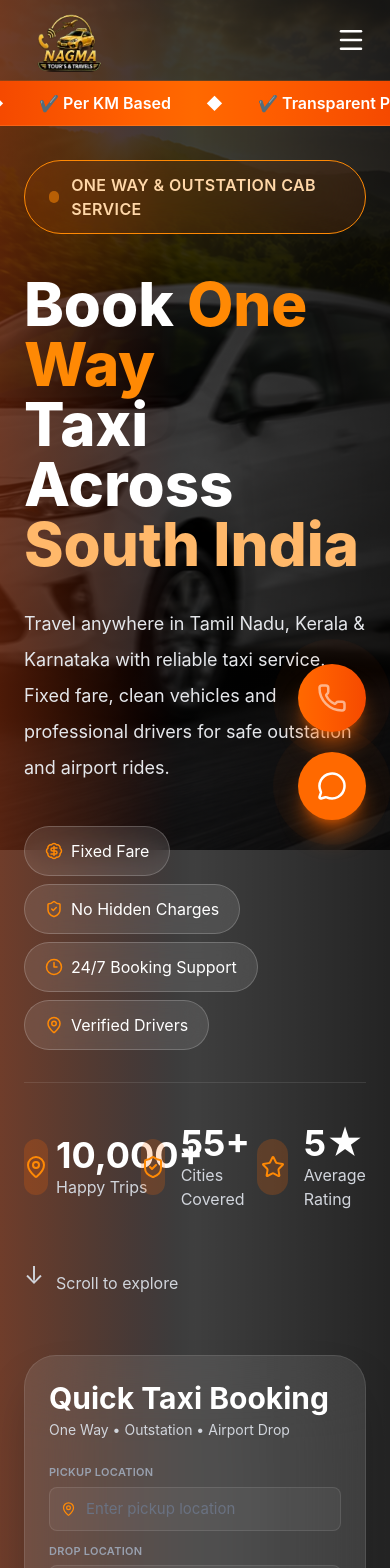
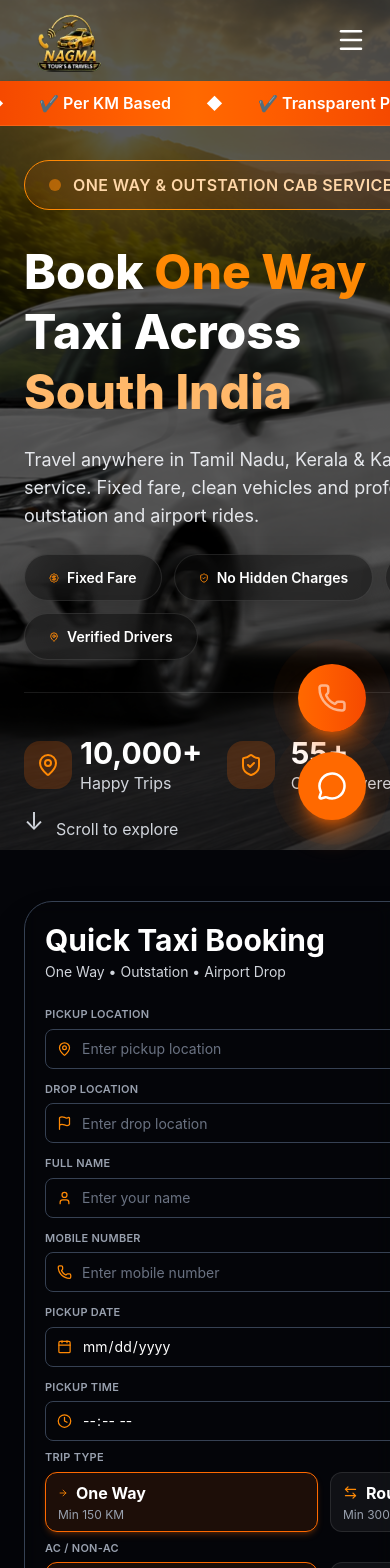
Before and after one commit to Someshwaran-M/restaurant, a React app: page / in a window 390 px wide. Shown: the top 1568 px of the page. Built offline with nearby package versions, Linux system fonts and the light colour scheme; the HTML template or start-up script is replaced by a standard one.

Commit message:
Update service

```diff
--- a/src/App.jsx
+++ b/src/App.jsx
@@ -18,6 +18,9 @@ import Tours from "./components/Tours";
 function App() {
   const [showMore, setShowMore] = useState(false);
   const [darkMode, setDarkMode] = useState(true);
+  const [showTours, setShowTours] = useState(false);
+  const [showGallery, setShowGallery] = useState(false);
+  const [showContact, setShowContact] = useState(false);
 
   return (
     <div className="bg-white overflow-x-hidden">
@@ -26,14 +29,13 @@ function App() {
 
       <Navbar darkMode={darkMode} setDarkMode={setDarkMode} />
 
-      {/* Main Content */}
       <main>
         <section id="home">
-          <Hero />
+          <Hero darkMode={darkMode} />
         </section>
 
         <section id="about">
-          <About />
+          <About darkMode={darkMode}/>
         </section>
 
         <section id="destinationcards">
--- a/src/components/Hero.jsx
+++ b/src/components/Hero.jsx
@@ -17,11 +17,7 @@ import {
   MessageCircle,
 } from "lucide-react";
 
-// Background: public/cars/Herobg.png -> served from root as /cars/Herobg.png
 const heroBg = "/cars/Herobg.png";
-
-// Vehicle list -- order matches the reference grid (3 columns).
-// Edit names / prices here; images from public/cars/Car1.png ... Car7.png
 const vehicles = [
   { id: 1, name: "MINI", price: "₹15/km", img: "/cars/Car1.png" },
   { id: 2, name: "SEDAN", price: "₹16/km", img: "/cars/Car2.png" },
@@ -32,18 +28,40 @@ const vehicles = [
   { id: 7, name: "FORCE URBANIA", price: "₹35/km", img: "/cars/Car7.png" },
 ];
 
-// ---- Shared style tokens so every field/box is exactly the same size ----
-const fieldLabel =
-  "block text-[11px] font-semibold uppercase tracking-wide text-gray-400 mb-1.5";
-const fieldInput =
-  "w-full h-11 rounded-lg border border-white/10 bg-white/5 pl-9 pr-3 text-[15px] text-white placeholder:text-gray-500 outline-none transition focus:border-orange-500/60 focus:bg-white/10";
-const fieldIcon =
-  "pointer-events-none absolute left-3 top-1/2 -translate-y-1/2 text-orange-400";
+function Hero({ darkMode }) {
+  const [tripType, setTripType] = useState("oneway");
+  const [acType, setAcType] = useState("ac");
+  const [vehicle, setVehicle] = useState(2);
+
+  const fieldLabel = `block mb-1.5 text-[11px] font-semibold uppercase tracking-wide ${
+    darkMode ? "text-gray-400" : "text-gray-700"
+  }`;
+
+  const fieldInput = `w-full h-10 rounded-lg border pl-9 pr-3 text-sm outline-none transition-all duration-300 ${
+    darkMode
+      ? "border-gray-700  text-white placeholder:text-gray-500 focus:border-orange-500 focus:bg-[#111827]"
+      : "border-gray-300 bg-white text-gray-900 placeholder:text-gray-500 focus:border-orange-500 focus:bg-orange-50"
+  }`;
+
+  const fieldIcon = `pointer-events-none absolute left-3 top-1/2 -translate-y-1/2 ${
+    darkMode ? "text-orange-400" : "text-orange-500"
+  }`;
+
+  const toggleBase =
+    "rounded-xl border px-3 py-2 text-left transition-all duration-300";
+
+  const toggleSelected =
+    "border-orange-500 bg-orange-500/10 text-orange-500 shadow-md shadow-orange-500/20";
+
+  const toggleIdle = darkMode
+    ? "border-white/10 bg-white/5 text-white hover:border-orange-400 hover:bg-orange-500/5"
+    : "border-gray-300 bg-gray-100 text-gray-900 hover:border-orange-400 hover:bg-orange-50";
 
   function Field({ label, icon: Icon, ...props }) {
   return (
     <div>
       <label className={fieldLabel}>{label}</label>
+
       <div className="relative">
         <Icon size={15} className={fieldIcon} />
         <input className={fieldInput} {...props} />
@@ -52,32 +70,27 @@ function Field({ label, icon: Icon, ...props }) {
   );
 }
 
-function Hero() {
-  const [tripType, setTripType] = useState("oneway");
-  const [acType, setAcType] = useState("ac");
-  const [vehicle, setVehicle] = useState(2);
-
-  const toggleBase =
-    "rounded-xl border px-4 py-3.5 text-left transition duration-150";
-  const toggleSelected = "border-orange-500/60 bg-orange-500/10 text-white";
-  const toggleIdle =
-    "border-white/10 bg-white/5 text-gray-300 hover:bg-white/10 hover:border-white/20";
 
   return (
-    <section id="home" className="relative min-h-screen overflow-hidden">
+    <section id="home" className="relative min-h-[850px] overflow-hidden bg-[#0b0f19]">
 
-      {/* Background */}
+
       <div
   className="absolute top-0 left-0 w-full h-[850px] bg-cover bg-center bg-no-repeat"
   style={{ backgroundImage: `url(${heroBg})` }}
 />
-      <div className="absolute inset-0 bg-black/65" />
-      <div className="absolute inset-0 bg-gradient-to-r from-orange-900/60 via-black/30 to-black/60" />
 
-      {/* Content */}
-      <div className="relative z-10 max-w-7xl mx-auto px-6 pt-40 pb-20">
+<div
+  className={`absolute inset-0 transition-colors duration-500 ${
+    darkMode
+      ? "bg-black/65"
+      : "bg-white/35"
+  }`}
+/>
+
+      <div className="relative z-10 max-w-7xl mx-auto px-6 pt-40 pb-12">
         <div className="grid lg:grid-cols-2 gap-14 items-start">
-          {/* LEFT SIDE */}
+
           <motion.div
             initial={{ opacity: 0, x: -70 }}
             animate={{ opacity: 1, x: 0 }}
@@ -90,57 +103,70 @@ function Hero() {
               </span>
             </div>
 
-            <h1 className="mt-10 text-6xl xl:text-7xl font-extrabold leading-none text-white">
+            <h3 className="mt-8 text-5xl xl:text-6xl font-extrabold leading-tight text-white">
               Book
               <span className="text-orange-400"> One Way</span>
               <br />
               Taxi Across
               <br />
               <span className="text-orange-300">South India</span>
-            </h1>
+            </h3>
 
-            <p className="mt-8 max-w-xl text-lg leading-9 text-gray-200">
+            <p className="mt-6 max-w-xl text-lg leading-7 text-gray-200">
               Travel anywhere in Tamil Nadu, Kerala & Karnataka with reliable
               taxi service. Fixed fare, clean vehicles and professional drivers
               for safe outstation and airport rides.
             </p>
 
-            <div className="mt-10 flex flex-wrap gap-2">
-              <div className="flex items-center gap-2 px-5 py-3 rounded-full bg-white/10 border border-white/20 backdrop-blur-lg text-white">
-                <BadgeDollarSign size={18} className="text-orange-400" />
-                Fixed Fare
+            <div className="mt-6 flex flex-wrap items-center gap-3">
+  {[
+    { icon: BadgeDollarSign, text: "Fixed Fare" },
+    { icon: ShieldCheck, text: "No Hidden Charges" },
+    { icon: Clock3, text: "24/7 Booking Support" },
+    { icon: MapPin, text: "Verified Drivers" },
+  ].map(({ icon: Icon, text }) => (
+    <div
+      key={text}
+      className="flex items-center gap-2 rounded-full
+      border border-white/10
+      bg-black/40
+      backdrop-blur-xl
+      px-6 py-3
+      text-[14px] font-semibold
+      text-white
+      shadow-[0_8px_25px_rgba(0,0,0,0.25)]
+      transition-all duration-300
+      hover:border-orange-500/40
+      hover:bg-black/60
+      hover:-translate-y-0.5"
+    >
+      <Icon
+        size={10}
+        className="text-orange-400"
+        strokeWidth={2.2}
+      />
+      <span>{text}</span>
     </div>
-              <div className="flex items-center gap-2 px-5 py-3 rounded-full bg-white/10 border border-white/20 backdrop-blur-lg text-white">
-                <ShieldCheck size={18} className="text-orange-400" />
-                No Hidden Charges
-              </div>
-              <div className="flex items-center gap-2 px-5 py-3 rounded-full bg-white/10 border border-white/20 backdrop-blur-lg text-white">
-                <Clock3 size={18} className="text-orange-400" />
-                24/7 Booking Support
-              </div>
-              <div className="flex items-center gap-2 px-5 py-3 rounded-full bg-white/10 border border-white/20 backdrop-blur-lg text-white">
-                <MapPin size={18} className="text-orange-400" />
-                Verified Drivers
-              </div>
+  ))}
 </div>
 
             <div className="grid grid-cols-3 gap-2 mt-8 border-t border-white/10 pt-10">
               <div className="flex items-center gap-2">
-                <div className="w-14 h-14 rounded-2xl bg-orange-500/20 flex items-center justify-center">
+                <div className="w-12 h-12 rounded-2xl bg-orange-500/20 flex items-center justify-center">
                   <MapPin className="text-orange-400" />
                 </div>
                 <div>
-                  <h2 className="text-4xl font-bold text-white">10,000+</h2>
+                  <h2 className="text-3xl font-bold text-white">10,000+</h2>
                   <p className="text-gray-300">Happy Trips</p>
                 </div>
               </div>
 
               <div className="flex items-center gap-4">
-                <div className="w-14 h-14 rounded-2xl bg-orange-500/20 flex items-center justify-center">
+                <div className="w-12 h-12 rounded-2xl bg-orange-500/20 flex items-center justify-center">
                   <ShieldCheck className="text-orange-400" />
                 </div>
                 <div>
-                  <h2 className="text-4xl font-bold text-white">55+</h2>
+                  <h2 className="text-3xl font-bold text-white">55+</h2>
                   <p className="text-gray-300">Cities Covered</p>
                 </div>
               </div>
@@ -156,65 +182,83 @@ function Hero() {
               </div>
             </div>
 
-            <div className="mt-14 flex items-center gap-3 text-gray-300">
+            <div className="mt-4 flex items-center gap-3 text-gray-300">
               <span className="animate-bounce text-2xl">↓</span>
               Scroll to explore
             </div>
           </motion.div>
 
-          {/* RIGHT SIDE — Quick Taxi Booking Card */}
+
           <motion.div
             initial={{ opacity: 0, x: 70 }}
             animate={{ opacity: 1, x: 0 }}
             transition={{ duration: 0.8 }}
-            className="rounded-[32px] border border-white/10 bg-white/10 backdrop-blur-2xl p-6 shadow-2xl"
+           className={`w-[600px] rounded-[28px] p-5 shadow-2xl backdrop-blur-sm transition-all duration-500 ${
+  darkMode
+    ? "border border-gray-700 "
+    : "border border-gray-200 bg-white/90 shadow-xl"
+}`}
           >
-            <h2 className="text-3xl font-bold text-white">
+            <h2 className={`text-3xl font-bold ${
+  darkMode ? "text-white" : "text-gray-900"
+}`}>
               Quick Taxi Booking
             </h2>
-            <p className="text-gray-300 mt-1 text-sm">
+            <p className={`mt-1 text-sm ${
+  darkMode ? "text-gray-300" : "text-gray-600"
+}`}>
               One Way • Outstation • Airport Drop
             </p>
 
-            {/* Pickup / Drop */}
             <div className="grid md:grid-cols-2 gap-3 mt-6">
               <Field
   label="Pickup Location"
   icon={MapPin}
   type="text"
   placeholder="Enter pickup location"
+  fieldLabel={fieldLabel}
+  fieldInput={fieldInput}
+  fieldIcon={fieldIcon}
 />
               <Field
                 label="Drop Location"
                 icon={Flag}
                 type="text"
                 placeholder="Enter drop location"
+                fieldLabel={fieldLabel}
+                fieldInput={fieldInput}
+                fieldIcon={fieldIcon}
+
               />
             </div>
 
-            {/* Name / Mobile */}
             <div className="grid md:grid-cols-2 gap-3 mt-3">
               <Field
                 label="Full Name"
                 icon={User}
                 type="text"
                 placeholder="Enter your name"
+                fieldLabel={fieldLabel}
+                fieldInput={fieldInput}
+                fieldIcon={fieldIcon}
               />
               <Field
                 label="Mobile Number"
                 icon={Phone}
                 type="tel"
                 placeholder="Enter mobile number"
+                fieldLabel={fieldLabel}
+                fieldInput={fieldInput}
+                fieldIcon={fieldIcon}
               />
             </div>
 
-            {/* Date / Time */}
             <div className="grid md:grid-cols-2 gap-3 mt-3">
-              <Field label="Pickup Date" icon={Calendar} type="date" />
-              <Field label="Pickup Time" icon={Clock} type="time" />
+
+              <Field label="Pickup Date" icon={Calendar} type="date" fieldLabel={fieldLabel} fieldInput={fieldInput} fieldIcon={fieldIcon} />
+              <Field label="Pickup Time" icon={Clock} type="time" fieldLabel={fieldLabel} fieldInput={fieldInput} fieldIcon={fieldIcon} />
             </div>
 
-            {/* Return Date — only appears for Round Trip */}
             <AnimatePresence>
               {tripType === "roundtrip" && (
                 <motion.div
@@ -229,8 +273,7 @@ function Hero() {
               )}
             </AnimatePresence>
 
-            {/* Trip Type */}
-            <div className="mt-4">
+            <div className="mt-2">
               <label className={fieldLabel}>Trip Type</label>
               <div className="grid grid-cols-2 gap-3 mt-1.5">
                 <button
@@ -241,10 +284,18 @@ function Hero() {
                   }`}
                 >
                   <div className="flex items-center gap-2">
-                    <ArrowRight size={15} className="text-orange-400" />
-                    <h3 className="text-white text-base font-bold">One Way</h3>
+                    <ArrowRight size={10} className="text-orange-400" />
+                    <h3
+  className={`text-base font-bold ${
+    darkMode ? "text-white" : "text-gray-900"
+  }`}
+>One Way</h3>
                   </div>
-                  <p className="text-xs mt-0.5 text-gray-400">Min 150 KM</p>
+                  <p
+  className={`mt-0.5 text-xs ${
+    darkMode ? "text-gray-400" : "text-gray-600"
+  }`}
+>Min 150 KM</p>
                 </button>
 
                 <button
@@ -256,19 +307,26 @@ function Hero() {
                 >
                   <div className="flex items-center gap-2">
                     <ArrowLeftRight size={15} className="text-orange-400" />
-                    <h3 className="text-white text-base font-bold">
+                   <h3
+  className={`text-base font-bold ${
+    darkMode ? "text-white" : "text-gray-900"
+  }`}
+>
                       Round Trip
                     </h3>
                   </div>
-                  <p className="text-xs mt-0.5 text-gray-400">
+                 <p
+  className={`mt-0.5 text-xs ${
+    darkMode ? "text-gray-400" : "text-gray-600"
+  }`}
+>
                     Min 300 KM / Day
                   </p>
                 </button>
               </div>
             </div>
 
-            {/* AC Selection */}
-            <div className="mt-4">
+            <div className="mt-2">
               <label className={fieldLabel}>AC / Non-AC</label>
               <div className="grid grid-cols-2 gap-3 mt-1.5">
                 <button
@@ -278,9 +336,10 @@ function Hero() {
     acType === "ac" ? toggleSelected : toggleIdle
   }`}
 >
-                  <Snowflake size={15} className="text-orange-400" />
+  <Snowflake size={15} className="text-orange-500" />
   AC
 </button>
+
 <button
   type="button"
   onClick={() => setAcType("nonac")}
@@ -293,18 +352,19 @@ function Hero() {
               </div>
             </div>
 
-            {/* Vehicle Selection */}
-            <div className="mt-4">
+            <div className="mt-2">
               <label className={fieldLabel}>Select Vehicle</label>
-              <div className="grid grid-cols-3 gap-2.5 mt-1.5">
+              <div className="grid grid-cols-3 gap-2 mt-1.5">
                 {vehicles.map((v) => (
                   <div
                     key={v.id}
                     onClick={() => setVehicle(v.id)}
-                    className={`rounded-xl border cursor-pointer p-2.5 text-center transition duration-150 ${
+                   className={`rounded-xl border cursor-pointer p-2 text-center transition duration-300 ${
   vehicle === v.id
-                        ? "border-orange-500/60 bg-orange-500/10"
-                        : "border-white/10 bg-white/5 hover:border-orange-400/40 hover:bg-orange-500/5"
+    ? "border-orange-500 bg-orange-500/10"
+    : darkMode
+    ? "border-white/10 bg-white/5 hover:border-orange-400"
+    : "border-gray-200 bg-gray-50 hover:border-orange-400 hover:bg-orange-50"
 }`}
                   >
                     <img
@@ -315,7 +375,9 @@ function Hero() {
                     <p className="text-orange-400 font-bold mt-1.5 text-xs">
                       {v.price}
                     </p>
-                    <h4 className="text-white font-semibold mt-0.5 text-[10px] leading-tight">
+                    <h4 className={`mt-0.5 text-[10px] font-semibold leading-tight ${
+  darkMode ? "text-white" : "text-gray-900"
+}`}>
                       {v.name}
                     </h4>
                   </div>
@@ -323,7 +385,6 @@ function Hero() {
               </div>
             </div>
 
-            {/* WhatsApp Button */}
             <a
               href="https://wa.me/919888444952"
               target="_blank"
@@ -342,25 +403,32 @@ function Hero() {
             </a>
 
             <div className="my-4 flex items-center gap-4">
-              <div className="h-px flex-1 bg-white/10"></div>
-              <span className="text-xs text-gray-400">or call directly</span>
+              <div className={`h-px flex-1 ${
+  darkMode ? "bg-white/10" : "bg-gray-300"
+}`}></div>
+              <span className={`text-xs ${
+  darkMode ? "text-gray-400" : "text-gray-600"
+}`}>or call directly</span>
               <div className="h-px flex-1 bg-white/10"></div>
             </div>
 
             <a
               href="tel:+919888444952"
-              className="flex h-12 w-full items-center justify-center gap-3 rounded-xl border-2 border-orange-500 bg-orange-500/5 text-orange-400 text-lg font-bold transition-all duration-300 hover:bg-orange-500 hover:text-white hover:shadow-lg hover:shadow-orange-500/30"
+              className={`flex h-12 w-full items-center justify-center gap-3 rounded-xl border-2 border-orange-500 text-lg font-bold transition-all duration-300 hover:bg-orange-500 hover:text-white ${
+  darkMode
+    ? "bg-orange-500/5 text-orange-400"
+    : "bg-orange-50 text-orange-600"
+}`}
             >
               <span>+918884449452</span>
             </a>
           </motion.div>
         </div>
 
-        {/* Trust Bar */}
-        <div className="mt-8 rounded-full border border-orange-500/30 bg-orange-500/10 px-6 py-5 backdrop-blur-xl">
-          <div className="flex flex-wrap items-center justify-center gap-8 text-sm text-orange-100">
+        <div className="mt-8 rounded-full border border-orange-500/30 bg-orange-500/10 px-4 py-3 backdrop-blur-xl">
+          <div className="flex flex-wrap items-center justify-center gap-4 text-sm text-orange-100">
             <div className="flex items-center gap-2">
-              <ShieldCheck size={16} className="text-orange-400" />
+              <ShieldCheck size={12} className="text-orange-400" />
               <span>No Hidden Charges</span>
             </div>
             <div className="flex items-center gap-2">
--- a/src/components/Navbar.jsx
+++ b/src/components/Navbar.jsx
@@ -1,4 +1,4 @@
-import { useState } from "react";
+import { useState, useEffect } from "react";
 import {
   Menu,
   X,
@@ -21,6 +21,18 @@ function Navbar({ darkMode, setDarkMode }) {
     "Contact",
   ];
 
+const [scrolled, setScrolled] = useState(false);
+
+useEffect(() => {
+  const handleScroll = () => {
+    setScrolled(window.scrollY > 20);
+  };
+
+  window.addEventListener("scroll", handleScroll);
+
+  return () => window.removeEventListener("scroll", handleScroll);
+}, []);
+
   return (
     <header
   className={`fixed top-0 left-0 w-full z-50 ${
@@ -31,17 +43,18 @@ function Navbar({ darkMode, setDarkMode }) {
 >
 
       <nav
-  className={`border-b ${
-    darkMode
-      ? "border-orange-500/20 shadow-lg shadow-black/30"
-      : "border-orange-500/20 shadow-lg shadow-black/30"
+  className={`border-b transition-all duration-500 ${
+    scrolled
+      ? darkMode
+        ? " backdrop-blur-sm border-orange-500/20 shadow-lg shadow-black/30"
+        : "backdrop-blur-sm border-gray-200 shadow-lg shadow-gray-300/40"
+      : "bg-transparent border-transparent"
   }`}
 >
   <div className="max-w-7xl mx-auto px-6">
 
     <div className="h-20 flex items-center justify-between">
 
-      {/* Logo */}
       <div className="flex items-center">
         <img
           src="public/cars/logo.png"
@@ -50,7 +63,7 @@ function Navbar({ darkMode, setDarkMode }) {
         />
       </div>
 
-      {/* Desktop Menu */}
+
       <ul className="hidden lg:flex items-center gap-10">
 
         {navItems.map((item) => (
@@ -58,7 +71,7 @@ function Navbar({ darkMode, setDarkMode }) {
             <a
               href={`#${item.toLowerCase()}`}
               className={`relative font-semibold tracking-wide transition-all duration-300 hover:text-orange-500 after:absolute after:left-0 after:-bottom-2 after:h-[2px] after:w-0 after:bg-orange-500 after:transition-all after:duration-300 hover:after:w-full ${
-  darkMode ? "text-white" : "text-black"
+  darkMode ? "text-white" : "text-gray-900"
 }`}
             >
               {item}
@@ -68,10 +81,8 @@ function Navbar({ darkMode, setDarkMode }) {
 
       </ul>
 
-      {/* Right Buttons */}
       <div className="hidden lg:flex items-center gap-4">
 
-        {/* Dark Button */}
         <button
   onClick={() => setDarkMode(!darkMode)}
   className={`w-12 h-12 rounded-full flex items-center justify-center transition-all duration-300 ${
@@ -87,20 +98,18 @@ function Navbar({ darkMode, setDarkMode }) {
   )}
 </button>
 
-        {/* Call */}
         <a
           href="tel:+919999999999"
           className={`flex items-center gap-2 rounded-full px-6 py-3 font-semibold transition-all duration-300 ${
   darkMode
     ? "border border-white/20 bg-white/10 text-white hover:bg-orange-500"
-    : "border border-white/20 bg-white/10 text-white hover:bg-orange-500"
+    : "border  bg-gray-100 text-orange-500 hover:bg-orange-100"
 }`}
         >
           <Phone size={18} />
           Call Now
         </a>
 
-        {/* WhatsApp */}
         <a
           href="https://wa.me/919999999999"
           target="_blank"
@@ -113,7 +122,6 @@ function Navbar({ darkMode, setDarkMode }) {
 
       </div>
 
-      {/* Mobile Button */}
       <button
         onClick={() => setMenuOpen(!menuOpen)}
         className="lg:hidden text-white"
@@ -125,7 +133,6 @@ function Navbar({ darkMode, setDarkMode }) {
 
   </div>
 
-  {/* Mobile Menu */}
   {menuOpen && (
     <div
   className={`lg:hidden backdrop-blur-xl border-t ${
@@ -169,7 +176,7 @@ function Navbar({ darkMode, setDarkMode }) {
   )}
 
 </nav>
-{/* Top Information Bar */}
+
 <div className="bg-gradient-to-r from-orange-600 via-orange-500 to-orange-600 text-white border-b border-orange-300/20 overflow-hidden">
 
   <div className="marquee">
@@ -194,7 +201,7 @@ function Navbar({ darkMode, setDarkMode }) {
       <span>🚖 One Way & Outstation Cab Service</span>
       <span>◆</span>
 
-      {/* Duplicate for seamless loop */}
+
 
       <span>✔ Instant Booking</span>
       <span>◆</span>
@@ -218,7 +225,6 @@ function Navbar({ darkMode, setDarkMode }) {
   </div>
 <div className="fixed bottom-6 right-6 z-[999] flex flex-col gap-5">
 
-  {/* Call */}
   <a
     href="tel:+919888844444"
     className="floating-btn bg-gradient-to-r from-orange-500 to-orange-600 shadow-xl shadow-orange-500/50 hover:scale-110 transition-all duration-300"
@@ -229,7 +235,6 @@ function Navbar({ darkMode, setDarkMode }) {
     />
   </a>
 
-  {/* WhatsApp */}
   <a
     href="https://wa.me/919888844444"
     target="_blank"
```
Also changed, not shown: src/components/About.jsx (+168 -103 lines). Lines whose indentation alone changed are shown as unchanged.
